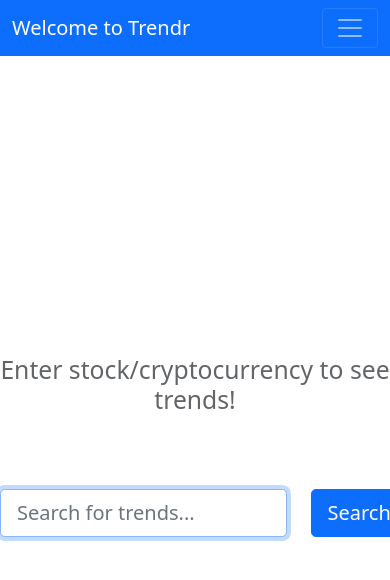
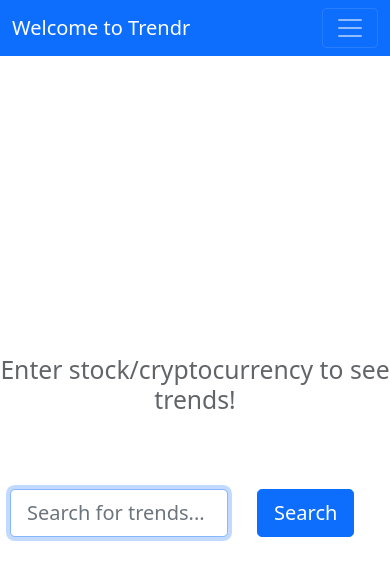
Before and after one commit to ryangamble/trendr, a React (Create React App) app in the folder react-frontend/: page / in a window 390 px wide. Shown: the top 580 px of the page. Built offline with nearby package versions, Linux system fonts and the light colour scheme.

Commit message:
refactored responsiveness

```diff
--- a/react-frontend/src/components/SearchBar/SearchBar.css
+++ b/react-frontend/src/components/SearchBar/SearchBar.css
@@ -8,6 +8,14 @@
 .searchbar__title {
   opacity: 0.7;
   margin-bottom: 3em;
+}
+
+.searchbar__input {
+  margin-left: 10px;
+}
+
+.searchbar__submit {
+  margin-right: 20px;
 }
 
 .fade-in-text {
--- a/react-frontend/src/components/SearchBar/SearchBar.js
+++ b/react-frontend/src/components/SearchBar/SearchBar.js
@@ -31,7 +31,7 @@ function SearchBar() {
           </Col>
         </Row>
         <Row className="justify-content-md-center">
-          <Col xs="9">
+          <Col xs="7" md="9">
             <Form.Control
               size="lg"
               className="searchbar__input"
@@ -42,7 +42,7 @@ function SearchBar() {
             />
           </Col>
 
-          <Col xs="3">
+          <Col xs="5" md="3">
             <Button
               size="lg"
               className="searchbar__submit"
```
